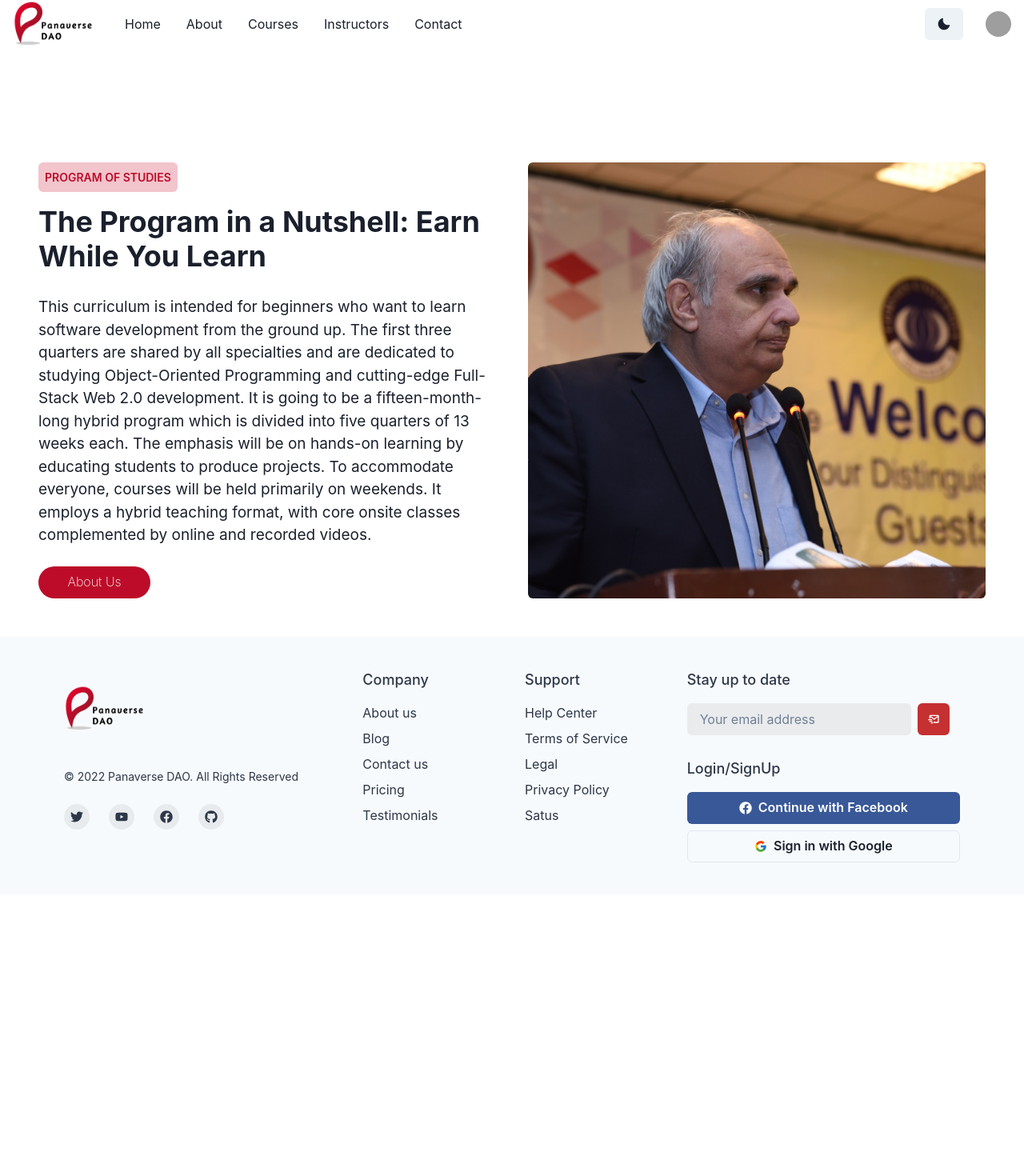
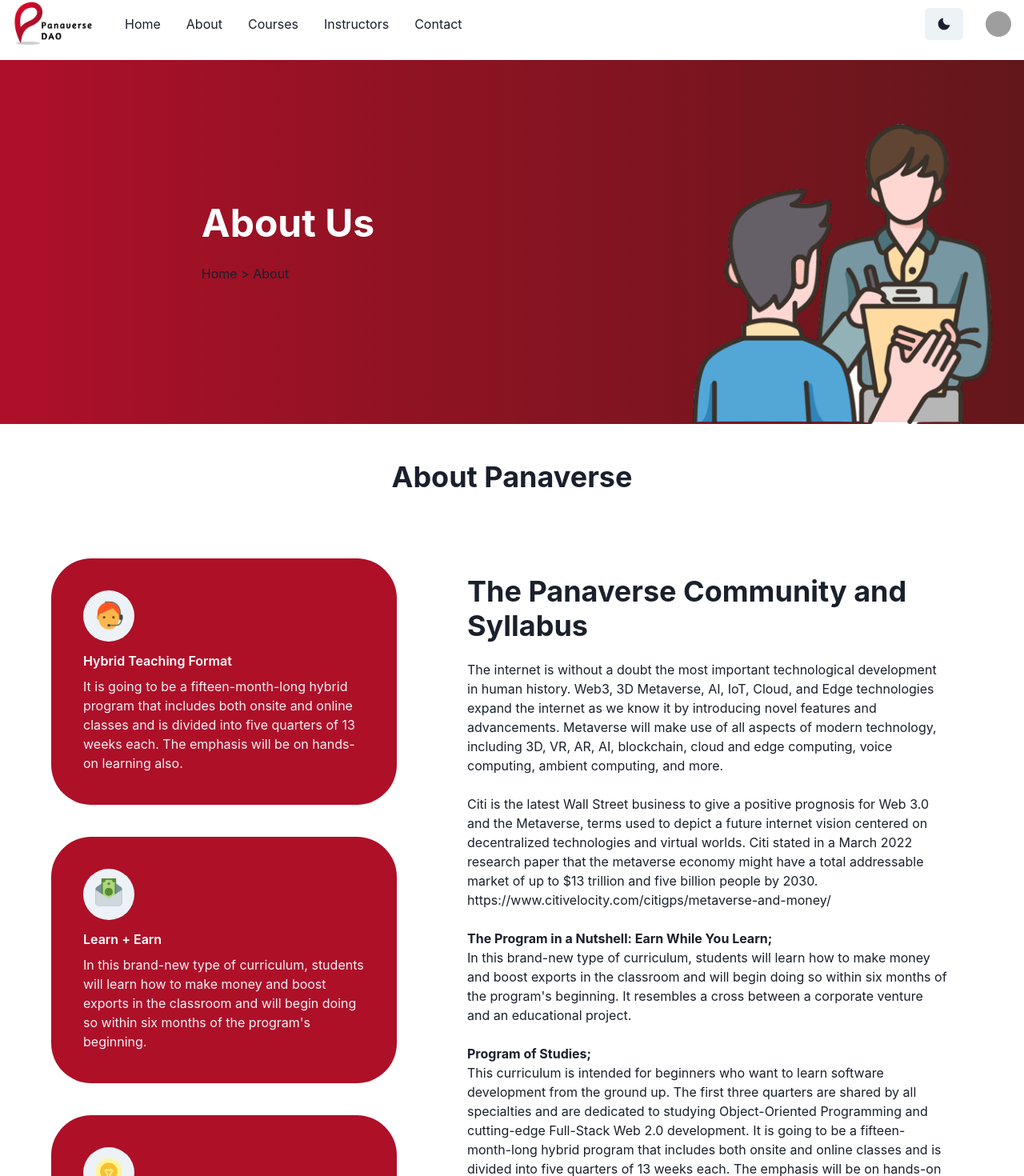
Before and after one commit to AhmedDotDev/Pananerse_Syllabus, a Next.js app: page /about in a window 1280 px wide. Shown: the part 15-1485 px from the top of the page at 80% size. Before the commit the page ends 1133 px from the top, so only its background shows below. Built offline with nearby package versions, Linux system fonts and the light colour scheme; grey boxes are pictures that could not be loaded.

Commit message:
About Page Done

```diff
--- a/app/about/page.tsx
+++ b/app/about/page.tsx
@@ -1,15 +1,17 @@
 'use client'
-
-import About from "../components/about"
+import AboutCards from "../components/About/about-Card"
+import AboutContent from "../components/About/about-content"
+import CourseTop from "../components/About/breadCrum"
 import LargeWithNewsletter from "../components/footer"
 import Nav from "../components/header"
 
 
-export default function AboutUs() {
+export default function aboutUs() {
   return (
     <>
     <Nav></Nav>
-  <About></About>
+    <CourseTop coursetitle="About Us"></CourseTop>
+    <AboutContent></AboutContent>
     <LargeWithNewsletter></LargeWithNewsletter>
     </>
 
--- /dev/null
+++ b/app/components/About/about-Card.tsx
@@ -0,0 +1,65 @@
+import { ReactElement } from 'react';
+import { Box, SimpleGrid, Icon, Text, Stack, Flex, Container, Heading } from '@chakra-ui/react';
+import { FcAssistant,FcMoneyTransfer, FcIdea, FcInTransit } from 'react-icons/fc';
+import { BackgroundChanger, headingColorChanger, paraColorChanger } from '../Colors/themechanger';
+
+interface FeatureProps {
+  title: string;
+  text: string;
+  icon: ReactElement;
+}
+
+const Feature = ({ title, text, icon }: FeatureProps) => {
+  return (
+    <Stack bg={BackgroundChanger()}
+    padding={10} borderRadius={50} _hover={{ transform: "scale(1.1)", boxShadow: "0px 0px 10px #BC0C29" }}
+    transition="all 0.2s">
+      <Flex
+        w={16}
+        h={16}
+        align={'center'}
+        justify={'center'}
+        color={'white'}
+        rounded={'full'}
+        bg={'gray.100'}
+        mb={1}>
+        {icon}
+      </Flex>
+      <Text color={headingColorChanger()} fontWeight={600}>{title}</Text>
+      <Text color={paraColorChanger()}>{text}</Text>
+    </Stack>
+  );
+};
+
+export default function AboutCards() {
+  return (
+    <Container maxW={'100%'}>
+      {/* <Heading textAlign={'center'} paddingBottom={20} fontSize={{ base: '3xl', md: '4xl', lg: '4xl' }}>Dao Specialities</Heading> */}
+    <Box>
+      <SimpleGrid columns={{ base: 1, md: 1 }} spacing={10}>
+        <Feature
+          icon={<Icon as={FcAssistant} w={10} h={10} />}
+          title={'Hybrid Teaching Format'}
+          text={
+            'It is going to be a fifteen-month-long hybrid program that includes both onsite and online classes and is divided into five quarters of 13 weeks each. The emphasis will be on hands-on learning also.'
+          }
+        />
+        <Feature
+          icon={<Icon as={FcMoneyTransfer} w={10} h={10} />}
+          title={'Learn + Earn'}
+          text={
+            "In this brand-new type of curriculum, students will learn how to make money and boost exports in the classroom and will begin doing so within six months of the program's beginning."
+          }
+        />
+        <Feature
+          icon={<Icon as={FcIdea} w={10} h={10} />}
+          title={'Diverse Mission'}
+          text={
+            'Citi stated in a March 2022 research paper that the metaverse economy might have a total addressable market of up to $13 trillion and five billion people by 2030...'
+          }
+        />
+      </SimpleGrid>
+    </Box>
+    </Container>
+  );
+}
--- /dev/null
+++ b/app/components/About/about-content.tsx
@@ -0,0 +1,32 @@
+import { Box, Container, Heading,Stack,Text } from "@chakra-ui/react";
+import Link from "next/link";
+import AboutCards from "./about-Card";
+
+export default function AboutContent(){
+  return(
+<>
+<Heading textAlign={'center'} paddingTop={'45px'} fontSize={{ base: '3xl', md: '4xl', lg: '4xl' }}>About Panaverse</Heading>
+<Stack direction={['column', 'row']} spacing='24px' px={"12"} py="20">
+  <Box w={["100%","100%","40%" ]}>
+    <AboutCards></AboutCards>
+  </Box>
+<Box w={["100%","100%","60%" ]}>
+<Box px={12}>
+<Heading  py={5}>The Panaverse Community and Syllabus</Heading>
+<Text>The internet is without a doubt the most important technological development in human history. Web3, 3D Metaverse, AI, IoT, Cloud, and Edge technologies expand the internet as we know it by introducing novel features and advancements. Metaverse will make use of all aspects of modern technology, including 3D, VR, AR, AI, blockchain, cloud and edge computing, voice computing, ambient computing, and more.<br/><br/>
+
+Citi is the latest Wall Street business to give a positive prognosis for Web 3.0 and the Metaverse, terms used to depict a future internet vision centered on decentralized technologies and virtual worlds. Citi stated in a March 2022 research paper that the metaverse economy might have a total addressable market of up to $13 trillion and five billion people by 2030.<br/>
+<Link href={"https://www.citivelocity.com/citigps/metaverse-and-money/"}>https://www.citivelocity.com/citigps/metaverse-and-money/</Link> <br/><br/>
+
+<b>The Program in a Nutshell: Earn While You Learn;</b><br/>
+In this brand-new type of curriculum, students will learn how to make money and boost exports in the classroom and will begin doing so within six months of the program's beginning. It resembles a cross between a corporate venture and an educational project.<br/><br/>
+
+<b>Program of Studies;</b><br/>
+This curriculum is intended for beginners who want to learn software development from the ground up. The first three quarters are shared by all specialties and are dedicated to studying Object-Oriented Programming and cutting-edge Full-Stack Web 2.0 development. It is going to be a fifteen-month-long hybrid program that includes both onsite and online classes and is divided into five quarters of 13 weeks each. The emphasis will be on hands-on learning by educating students to produce projects. To accommodate everyone, courses will be held primarily on weekends or after 6:00 p.m. (Pakistan Time) on weekdays. It employs a hybrid teaching format, with core onsite classes complemented by online Zoom laboratories and recorded videos.<br/>
+</Text>
+</Box>
+</Box>
+</Stack>
+</>
+  );
+}
--- /dev/null
+++ b/app/components/About/breadCrum.tsx
@@ -0,0 +1,45 @@
+'use client'
+import { useColorMode } from '@chakra-ui/core';
+import {
+    Stack,
+    Flex,
+    Button,
+    Text,
+    VStack,
+    useBreakpointValue,
+    SimpleGrid,
+    Heading,Image, Box, useColorModeValue, Center
+  } from '@chakra-ui/react';
+import Link from 'next/link';
+import { useRouter } from 'next/navigation';
+import { headingColorChanger, paraColorChanger } from '../Colors/themechanger';
+
+  interface CourseTopProps{
+coursetitle:string
+  }
+  export default function CourseTop({coursetitle}:CourseTopProps) {
+    const router = useRouter();
+    return (
+      <Flex
+        w={'full'}
+        h={''}
+        bgGradient={useColorModeValue('linear(to-r, #ae1028, red.900)','linear(to-r, blackAlpha.600, transparent)')}
+        backgroundSize={'cover'}
+        backgroundPosition={'center center'}>
+            <SimpleGrid  columns={{ base: 1, md: 2, lg:2 }}>        <VStack
+          w={'full'}
+          justify={'center'}
+          px={useBreakpointValue({ base: 4, md: 3 })}
+          >
+          <Stack pl={[5,10,20]} w={[300, 400, 500]} align={'flex-start'}>
+           <Box margin={'auto'} float={"right"}><Heading textAlign={'center'} float={"right"} fontSize={{ base: '3xl', md: '4xl', lg: '5xl' }} color={headingColorChanger()}>{coursetitle}</Heading>
+           <Text pt={20}><Link href={'../'}>Home</Link> &gt; About</Text></Box>
+          </Stack>
+        </VStack>
+        < Box maxW={"800"}><Image mt={"20"} ml={20} src="../about.png"/></Box>
+
+        </SimpleGrid>
+
+      </Flex>
+    );
+  }
--- a/app/page.tsx
+++ b/app/page.tsx
@@ -13,7 +13,6 @@ export default function Home() {
     <>
   <CaptionCarousel></CaptionCarousel>
   <About></About>
-
   <SimpleThreeColumns></SimpleThreeColumns>
   <Example></Example>
   <BasicStatistics></BasicStatistics>
```
Also changed, not shown: public/about-banner.jpg (added), public/about.png (added).
